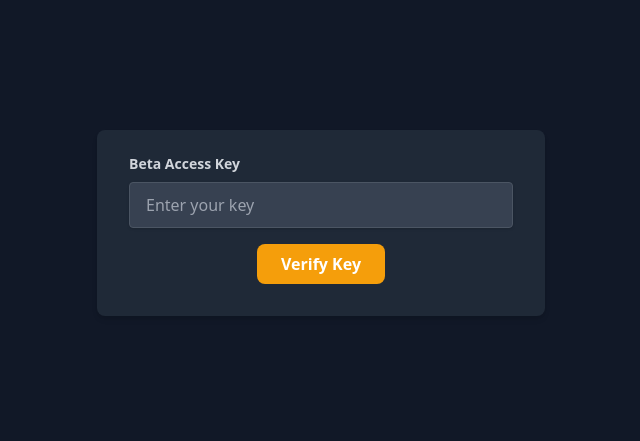
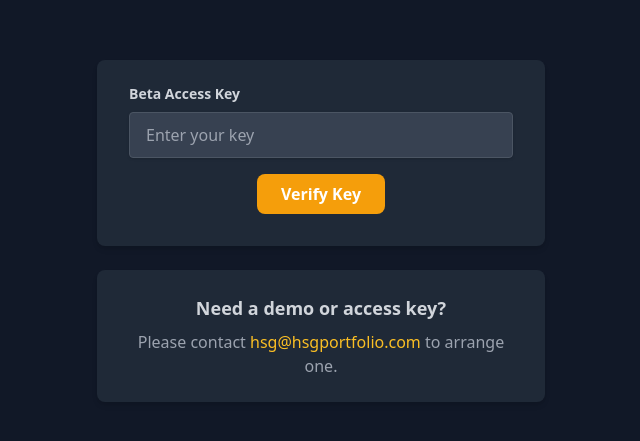
Before and after one commit to HimayGora/BenefitGen-Front, a Vue app: page / in a window 1280 px wide. Shown: the part 169-610 px from the top of the page, without its empty margins (319-959 px from the left). Built offline with nearby package versions, Linux system fonts and the light colour scheme; no server answers.

Commit message:
feat(KeyEntryForm): added a contact for demo key

```diff
--- a/src/components/KeyEntryForm.vue
+++ b/src/components/KeyEntryForm.vue
@@ -57,6 +57,15 @@ const checkKey = async () => {
         </button>
       </div>
     </form>
+
+    <div class="bg-gray-800 shadow-md rounded-lg p-6 mt-6 text-center">
+      <p class="text-lg font-semibold text-gray-300 mb-2">
+        Need a demo or access key?
+      </p>
+      <p class="text-gray-400">
+        Please contact <a href="mailto:hsg@hsgportfolio.com" class="text-amber-400 hover:underline font-medium">hsg@hsgportfolio.com</a> to arrange one.
+      </p>
+    </div>
   </div>
 </template>
 
```
